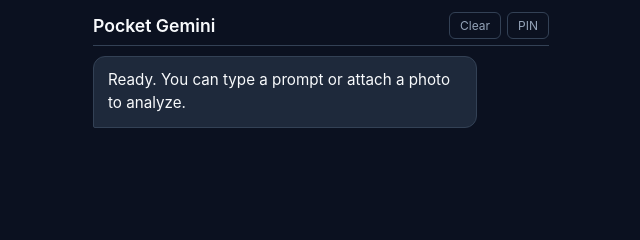
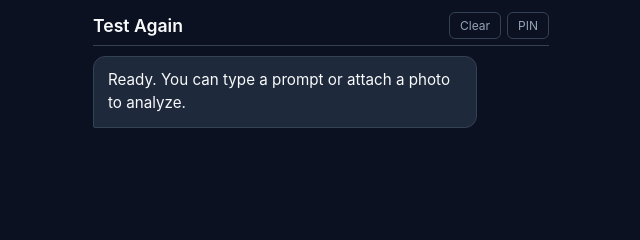
Before and after one commit to Walruzki/my-gemini-app, a plain HTML site: page index.html in a window 1280 px wide. Shown: the top 240 px of the page, 319-959 px from the left. Drawn offline with Linux system fonts and the light colour scheme.

Commit message:
Test Again in the body

```diff
--- a/index.html
+++ b/index.html
@@ -197,7 +197,7 @@
 
   <div class="container">
     <header>
-      <h1>Pocket Gemini</h1>
+      <h1>Test Again</h1>
       <div class="header-btns">
         <button class="btn-sm" onclick="clearConversation()">Clear</button>
         <button class="btn-sm" onclick="resetPin()">PIN</button>
```
